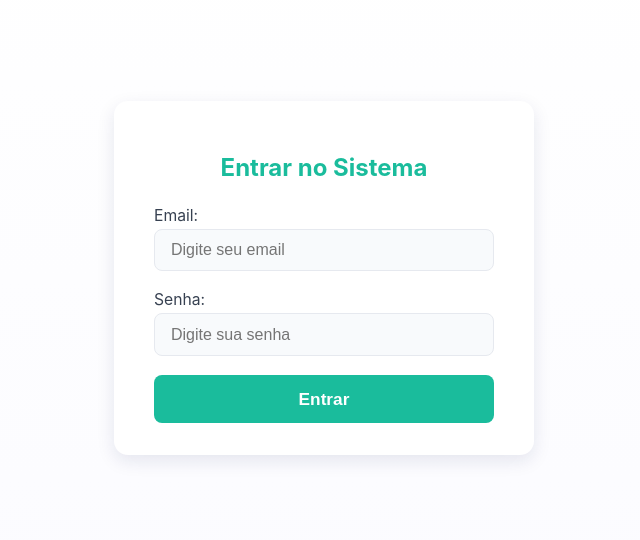
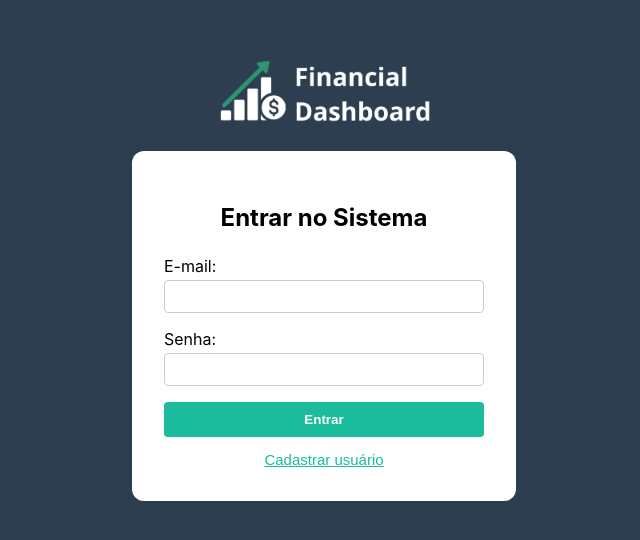
Before and after one commit to marco0Fonseca/Financial-Dashboard, a React (Create React App) app in the folder frontend/: page / in a window 1280 px wide. Shown: the part 122-662 px from the top of the page, without its empty margins (316-956 px from the left). Built offline with nearby package versions, Linux system fonts and the light colour scheme.

Commit message:
Tela de login agora tem cadastro de usuário; novo ícone

```diff
--- a/frontend/src/components/Dashboard.tsx
+++ b/frontend/src/components/Dashboard.tsx
@@ -170,7 +170,7 @@ const Dashboard: React.FC<DashboardProps> = ({ purchases }) => {
             display: 'flex',
             justifyContent: 'flex-end', // Alinha à direita
             alignItems: 'flex-start',
-            marginTop: '-200px',
+            marginTop: '-160px',
           }}
         >
           <div style={{ transform: 'translateX(-50%)' }}>
--- a/frontend/src/components/Login.tsx
+++ b/frontend/src/components/Login.tsx
@@ -1,103 +1,173 @@
 import React, { useState } from 'react';
 
-function Login({ onLogin }) {
+interface LoginProps {
+  onLogin: (email: string) => void;
+}
+
+const Login: React.FC<LoginProps> = ({ onLogin }) => {
   const [email, setEmail] = useState('');
-  const [password, setPassword] = useState('');
+  const [senha, setSenha] = useState('');
+  const [confirmSenha, setConfirmSenha] = useState('');
+  const [isCadastro, setIsCadastro] = useState(false);
 
-  const handleSubmit = (e) => {
+  const isSenhaIgual = !isCadastro || senha === confirmSenha;
+
+  const handleSubmit = (e: React.FormEvent) => {
     e.preventDefault();
-    // Aqui você pode validar os dados ou chamar API real, mas vamos simular
-    if (email && password) {
+    if (isCadastro) {
+      if (isSenhaIgual && senha.length > 0) {
+        // Aqui você pode adicionar lógica de cadastro real
         onLogin(email);
+      }
     } else {
-      alert('Por favor, preencha email e senha.');
+      onLogin(email);
     }
   };
 
   return (
-    <div className="login-container">
-      <form className="login-form" onSubmit={handleSubmit}>
-        <h2>Entrar no Sistema</h2>
-        <label>Email:</label>
+    <div style={{
+      minHeight: '100vh',
+      background: '#2c3e50',
+      display: 'flex',
+      alignItems: 'center',
+      justifyContent: 'center'
+    }}>
+      <div>
+        <div style={{ display: 'flex', justifyContent: 'center', marginBottom: 24 }}>
+          <img
+            src="/loginLogo.png"
+            alt="Login Logo"
+            style={{ width: 216, height: 72, objectFit: 'contain' }}
+          />
+        </div>
+      <form
+        onSubmit={handleSubmit}
+        style={{
+          background: '#fff',
+          padding: 32,
+          borderRadius: 12,
+          boxShadow: '0 2px 12px rgba(44,62,80,0.10)',
+          minWidth: 320
+        }}
+      >
+        <h2 style={{ textAlign: 'center', marginBottom: 24 }}>
+          {isCadastro ? 'Cadastro de Usuário' : 'Entrar no Sistema'}
+        </h2>
+        <div style={{ marginBottom: 16 }}>
+          <label>
+            E-mail:
             <input
               type="email"
               value={email}
-          onChange={(e) => setEmail(e.target.value)}
+              onChange={e => setEmail(e.target.value)}
               required
-          placeholder="Digite seu email"
+              style={{
+                width: '94.5%',
+                padding: 8,
+                marginTop: 4,
+                borderRadius: 4,
+                border: '1px solid #ccc'
+              }}
             />
-        <label>Senha:</label>
+          </label>
+        </div>
+        <div style={{ marginBottom: 16 }}>
+          <label>
+            Senha:
             <input
               type="password"
-          value={password}
-          onChange={(e) => setPassword(e.target.value)}
+              value={senha}
+              onChange={e => setSenha(e.target.value)}
               required
-          placeholder="Digite sua senha"
+              style={{
+                width: '94.5%',
+                padding: 8,
+                marginTop: 4,
+                borderRadius: 4,
+                border: '1px solid #ccc'
+              }}
             />
-        <button type="submit">Entrar</button>
+          </label>
+        </div>
+        {isCadastro && (
+          <div style={{ marginBottom: 16 }}>
+            <label>
+              Confirmar senha:
+              <input
+                type="password"
+                value={confirmSenha}
+                onChange={e => setConfirmSenha(e.target.value)}
+                required
+                style={{
+                  width: '94.5%',
+                  padding: 8,
+                  marginTop: 4,
+                  borderRadius: 4,
+                  border: '1px solid #ccc'
+                }}
+              />
+            </label>
+            {senha && confirmSenha && senha !== confirmSenha && (
+              <div style={{ color: 'red', fontSize: 13, marginTop: 4 }}>
+                As senhas não coincidem.
+              </div>
+            )}
+          </div>
+        )}
+        <button
+          type="submit"
+          disabled={isCadastro && (!isSenhaIgual || senha.length === 0)}
+          style={{
+            width: '100%',
+            padding: 10,
+            background: isCadastro && (!isSenhaIgual || senha.length === 0) ? '#ccc' : '#1abc9c',
+            color: '#fff',
+            border: 'none',
+            borderRadius: 4,
+            fontWeight: 600,
+            cursor: isCadastro && (!isSenhaIgual || senha.length === 0) ? 'not-allowed' : 'pointer',
+            marginBottom: 12
+          }}
+        >
+          {isCadastro ? 'Cadastrar' : 'Entrar'}
+        </button>
+        <div style={{ textAlign: 'center' }}>
+          {!isCadastro ? (
+            <button
+              type="button"
+              onClick={() => setIsCadastro(true)}
+              style={{
+                background: 'none',
+                border: 'none',
+                color: '#1abc9c',
+                cursor: 'pointer',
+                textDecoration: 'underline',
+                fontSize: 15
+              }}
+            >
+              Cadastrar usuário
+            </button>
+          ) : (
+            <button
+              type="button"
+              onClick={() => setIsCadastro(false)}
+              style={{
+                background: 'none',
+                border: 'none',
+                color: '#1abc9c',
+                cursor: 'pointer',
+                textDecoration: 'underline',
+                fontSize: 15
+              }}
+            >
+              Voltar para login
+            </button>
+          )}
+        </div>
       </form>
-      <style jsx>{`
-        .login-container {
-          display: flex;
-          height: 100vh;
-          justify-content: center;
-          align-items: center;
-          background: linear-gradient(180deg, #ffffff 0%, #fbfbff 100%);
-          color: #12222b;
-          font-family: -apple-system, BlinkMacSystemFont, 'Segoe UI', Roboto, 'Helvetica Neue', Arial;
-        }
-        .login-form {
-          background: #fff;
-          padding: 2rem 2.5rem 2rem 2.5rem;
-          border-radius: 14px;
-          box-shadow: 0 6px 18px rgba(23, 32, 88, 0.10);
-          width: 340px;
-          display: flex;
-          flex-direction: column;
-          align-items: stretch;
-        }
-        .login-form h2 {
-          margin-bottom: 1.5rem;
-          color: #1abc9c;
-          text-align: center;
-        }
-        input {
-          margin-bottom: 1.2rem;
-          padding: 0.7rem 1rem;
-          border-radius: 8px;
-          border: 1px solid #e6e9ef;
-          font-size: 1rem;
-          background: #f8fafc;
-          color: #12222b;
-          transition: border-color 0.15s, box-shadow 0.15s;
-        }
-        input:focus {
-          border-color: #1abc9c;
-          box-shadow: 0 0 0 2px rgba(26,188,156,0.10);
-        }
-        button {
-          background: #1abc9c;
-          color: #fff;
-          font-weight: 600;
-          border: none;
-          padding: 0.85rem 0;
-          cursor: pointer;
-          border-radius: 8px;
-          font-size: 1.08rem;
-          box-shadow: none;
-          transition: background 0.15s;
-        }
-        button:hover {
-          background: #17a689;
-        }
-        label {
-          margin-bottom: 0.25rem;
-          color: #374151;
-          font-size: 0.98rem;
-        }
-      `}</style>
+      </div>
     </div>
   );
-}
+};
 
 export default Login;
```
Also changed, not shown: frontend/public/appicon.png, frontend/public/loginLogo.png (added). Lines whose indentation alone changed are shown as unchanged.
